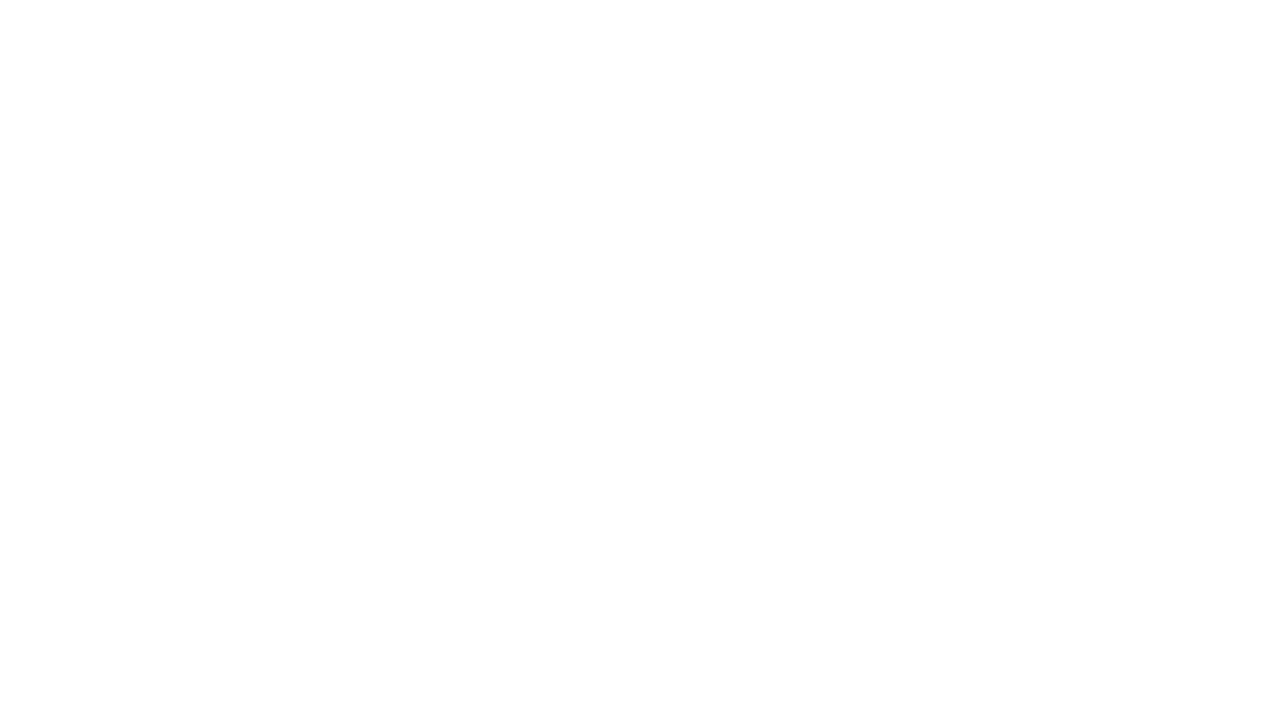
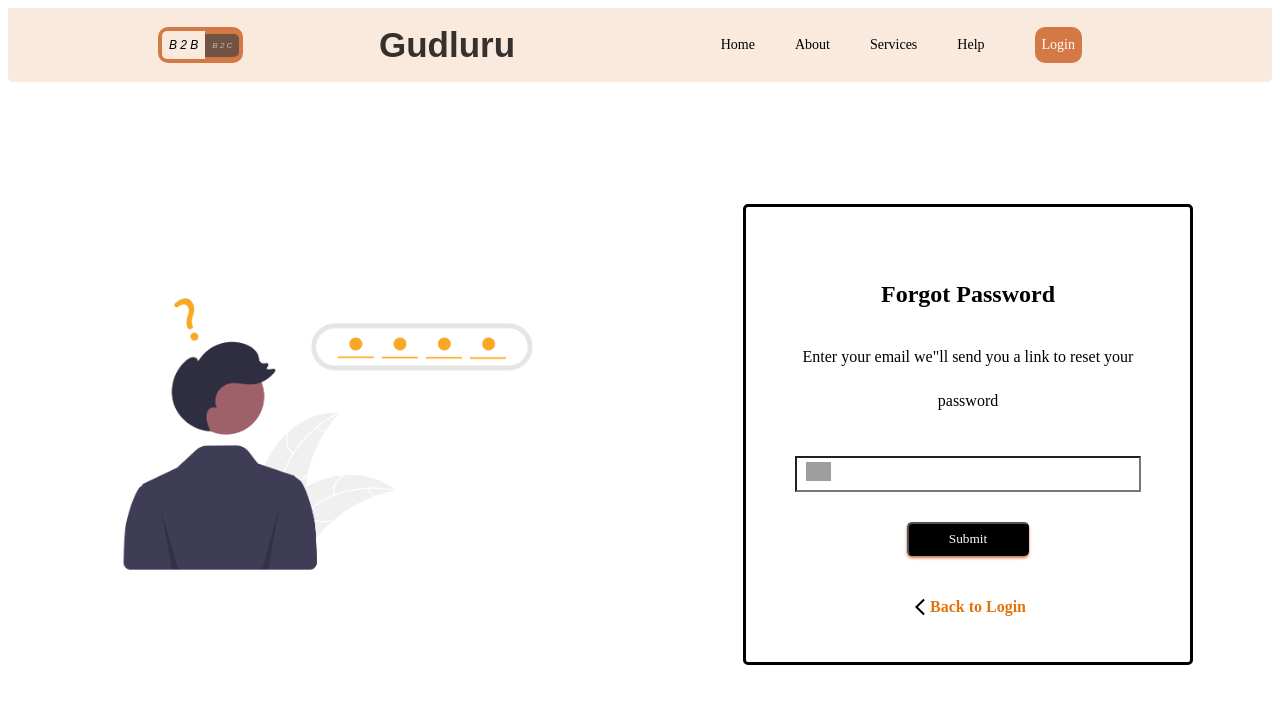
Before and after one commit to shashankreddy19/Gudluru, a React (Create React App) app: page /forgot in a window 1280 px wide. Before the commit this address had no page. Shown: the top 704 px of the page. Built offline with nearby package versions, Linux system fonts and the light colour scheme; grey boxes are pictures that could not be loaded; the HTML template or start-up script is replaced by a standard one.

Commit message:
forgotpage

```diff
--- a/src/App.jsx
+++ b/src/App.jsx
@@ -6,6 +6,7 @@ import Login from "./pages/Login";
 import Product from "./pages/Product";
 import ProductList from "./pages/ProductList";
 import Register from "./pages/Register";
+import Forgot from "./pages/Forgot";
 import {
   BrowserRouter as Router,
   Routes,
@@ -37,7 +38,13 @@ const App=()=>{
             <Routes>
                 <Route path="/register" element={<Register/>}/>
             </Routes>
+            <Routes>
+                <Route path="/forgot" element={<Forgot/>}/>
+            </Routes>
+
         </Router>
+
+
     );
 };
 export default App;
--- /dev/null
+++ b/src/pages/Forgot.jsx
@@ -0,0 +1,85 @@
+import { ArrowBack, ArrowBackIosNewOutlined, ErrorOutline, ErrorOutlineOutlined, MailOutline, PriorityHigh, PriorityHighOutlined } from '@mui/icons-material'
+import { hover } from '@testing-library/user-event/dist/hover'
+import React from 'react'
+import styled from 'styled-components'
+import Navbar from '../components/Navbar'
+import forgotimage from '../Images/forgotimage.png'
+const Container=styled.div`
+    display:flex;
+    width: 100vw;
+    height: 88vh;font-family: 'Comfortaa', cursive;
+`
+const Right=styled.div`
+    flex: 1;
+    height: 100%;
+    display:flex;
+    align-items: center;
+    justify-content: center;
+`
+const Left=styled.div`
+    flex:1;
+    display:flex;
+    justify-content:center;align-items:center;
+`
+const Info=styled.div`
+    text-align:center;
+    padding:7% 3%;
+    border:3px solid black;
+    border-radius:5px;
+
+`
+const Email=styled.div`
+    border-radius:2px;
+    display:flex;
+    justify-content: center;
+    align-items: center;
+`
+const Button=styled.button`
+    width:30%;
+    padding:7px;
+    border:'none';
+    border-radius:5px;
+    background-color:black;
+    color:white;
+    font-family:Ubuntu;
+    cursor:pointer;
+    box-shadow: 0px 2px 3px #cf723c;
+    &:hover{
+        background-color:#e6720c;
+    }
+
+
+`
+const Back=styled.div`
+    margin-top:10% ;
+    display:flex;
+    align-items: center;
+    justify-content: center;
+`
+const Forgot = () => {
+  return (<><Navbar/>
+    <Container>
+    <Left>
+            <img src={forgotimage} style={{width:'80%'}}></img>
+        </Left>
+        <Right>
+            <Info>
+              <i class="fa-solid fa-circle-exclamation fa-5x" style={{color:"#e6720c"}}></i>
+                <h2 style={{padding:"10px",fontFamily:'Ubuntu',fontWeight:'600'}}>Forgot Password</h2>
+                <p style={{padding:"10px",fontFamily:'Ubuntu'}}>Enter your email we"ll send you a link to reset your</p>
+                <p>password</p>
+                <Email>
+                <input type="email" id="email" name="email" style={{height:'30px',width:'300px',paddingLeft:"40px",margin:'30px',background:'url("https://encrypted-tbn0.gstatic.com/images?q=tbn:ANd9GcRstwrXD6fo1p1hXWXpsAlI3LvEopsGX6yzgQ&usqp=CAU")',backgroundSize:'25px',backgroundRepeat:'no-repeat',backgroundPosition:'9px 4px'}}></input>
+                </Email>
+                    <Button type="submit">Submit</Button>
+                    <Back>
+                    <ArrowBackIosNewOutlined fontSize="small"/>
+                    <a href="/Login"  style={{textDecoration:"none",fontFamily: 'Raleway',color:' #e6720c',fontWeight:"bold"}}>Back to Login</a>
+                    </Back>
+            </Info>
+        </Right>
+    </Container></>
+  )
+}
+
+export default Forgot
--- a/src/pages/Login.jsx
+++ b/src/pages/Login.jsx
@@ -71,7 +71,7 @@ const Ep=styled.div`
     font-size: 14px;
     color: aliceblue;
 `
-const Ea=styled.div`
+const Ea=styled.a`
       text-decoration: none;
       cursor: pointer;
     color: #d66a4c;
@@ -119,7 +119,7 @@ const Login = () => {
                   </Link>
                 </div>
                 <div>
-                    <Ea href="forgetpassword.html">Forgot password?</Ea>
+        <Ea href="/Forgot">Forgot password?</Ea>
                 </div>
             </Extra>
         </Right>
```
Also changed, not shown: src/Images/forgotimage.png (added), src/pages/Services.jsx (added).
